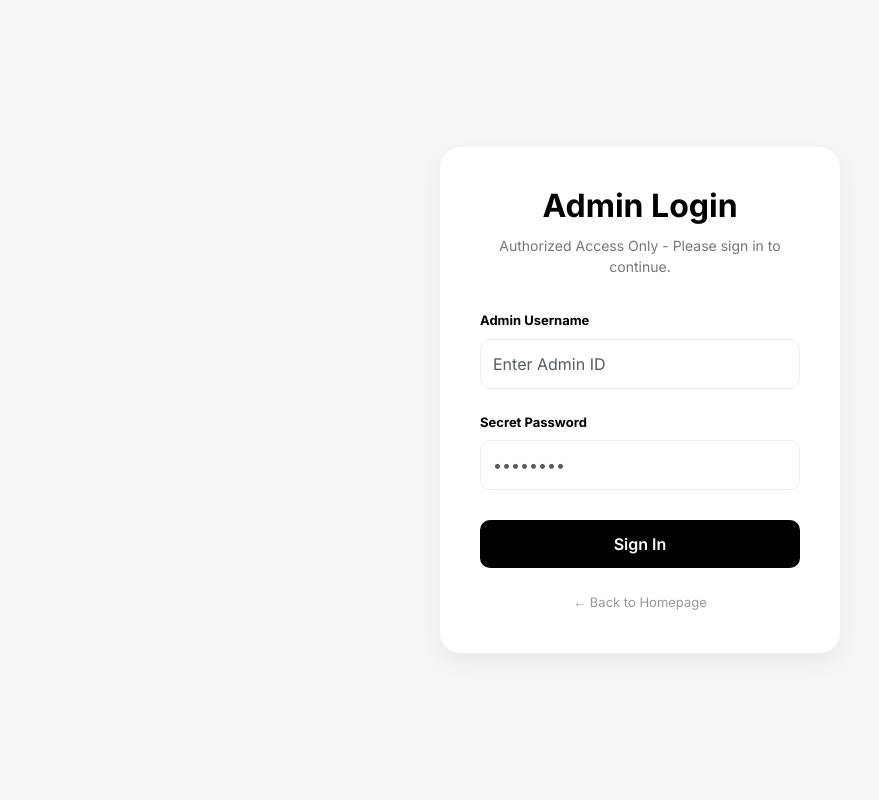
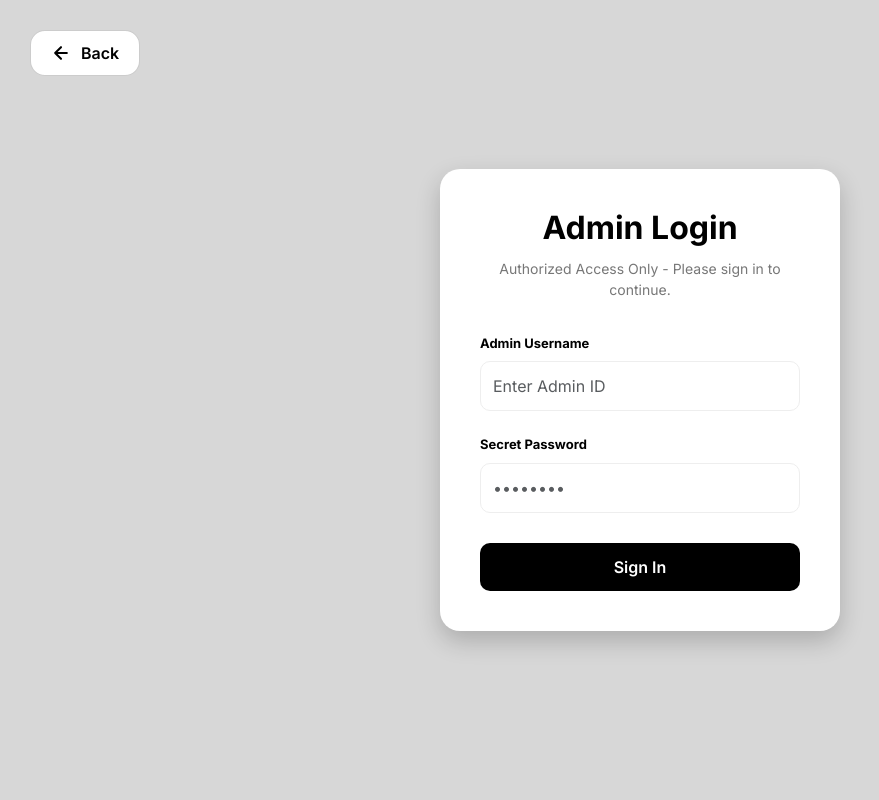
Before and after one commit to gitter4249/FYP-, a PHP site: page /admin_login.php in a window 1280 px wide. Shown: the whole page, without its empty margins (0-879 px from the left). Run offline with PHP 8.4, Linux system fonts and the light colour scheme.

Commit message:
Revamp admin login page design and styles
Updated the admin login page with a new layout and styles.

```diff
--- a/fyp/admin/admin_login.php
+++ b/fyp/admin/admin_login.php
@@ -1,12 +1,3 @@
-<?php
-session_start();
-// 如果已经登录 admin，直接跳转 dashboard
-if(isset($_SESSION['admin'])){
-    header("Location: admin_dashboard.php");
-    exit;
-}
-?>
-
 <!DOCTYPE html>
 <html lang="en">
 <head>
@@ -17,13 +8,45 @@ if(isset($_SESSION['admin'])){
     <link href="https://fonts.googleapis.com/css2?family=Inter:wght@400;600;700&display=swap" rel="stylesheet">
     <style>
         body {
-            background: #f6f6f6; /* 与 Staff 界面一致的浅灰色背景 */
+            background: #d7d7d7; /* 更改为较深的背景，以便突出半透明按钮效果 */
             height: 100vh;
             display: flex;
             align-items: center;
             justify-content: center;
             font-family: 'Inter', sans-serif;
             margin: 0;
+            position: relative;
+        }
+
+        /* --- 修正后的左上角返回按钮 (匹配图片效果) --- */
+        .back-home {
+            position: absolute;
+            top: 30px;
+            left: 30px;
+            text-decoration: none;
+            color: #000000; /* 文字改为白色 */
+            font-size: 16px;
+            font-weight: 600;
+            transition: 0.3s;
+            display: flex;
+            align-items: center;
+            gap: 10px;
+            /* 关键样式：背景与圆角 */
+            background: rgb(255, 255, 255);
+            padding: 10px 20px;
+            border-radius: 15px;
+            border: 1px solid rgba(0, 0, 0, 0.2);
+            backdrop-filter: blur(5px); /* 可选：增加磨砂玻璃效果 */
+        }
+
+        .back-home:hover {
+            background: rgba(255, 255, 255, 0.25);
+            color: #fff;
+            transform: translateX(-5px);
+        }
+
+        .back-home svg {
+            stroke-width: 2.5; /* 加粗图标线条 */
         }
 
         /* --- 登录卡片样式 --- */
@@ -31,7 +54,7 @@ if(isset($_SESSION['admin'])){
             background: white;
             padding: 40px;
             border-radius: 20px;
-            box-shadow: 0 10px 25px rgba(0,0,0,0.05);
+            box-shadow: 0 10px 25px rgba(0,0,0,0.2);
             width: 100%;
             max-width: 400px;
         }
@@ -89,43 +112,33 @@ if(isset($_SESSION['admin'])){
             background: #333;
             color: white;
         }
-
-        /* --- 返回按钮 --- */
-        .back-home {
-            display: block;
-            text-align: center;
-            margin-top: 25px;
-            text-decoration: none;
-            color: #999;
-            font-size: 13px;
-            transition: 0.3s;
-        }
-
-        .back-home:hover {
-            color: #000;
-        }
     </style>
 </head>
 <body>
+
+<a href="../homepage.php" class="back-home">
+    <svg xmlns="http://www.w3.org/2000/svg" width="20" height="20" fill="none" stroke="currentColor" stroke-linecap="round" stroke-linejoin="round" stroke-width="2" viewBox="0 0 24 24">
+        <path d="M19 12H5M12 19l-7-7 7-7"/>
+    </svg>
+    Back
+</a>
 
 <div class="login-card">
     <h2>Admin Login</h2>
     <p>Authorized Access Only - Please sign in to continue.</p>
 
     <form action="admin_login_process.php" method="POST">
-        <div class="mb-1">
+        <div class="mb-3">
             <label class="form-label">Admin Username</label>
             <input type="text" name="username" class="form-control" placeholder="Enter Admin ID" required>
         </div>
-        <div class="mb-1">
+        <div class="mb-3">
             <label class="form-label">Secret Password</label>
             <input type="password" name="password" class="form-control" placeholder="••••••••" required>
         </div>
 
         <button type="submit" name="admin_login" class="btn btn-login">Sign In</button>
     </form>
-
-    <a href="../homepage.php" class="back-home">← Back to Homepage</a>
 </div>
 
 </body>
```
